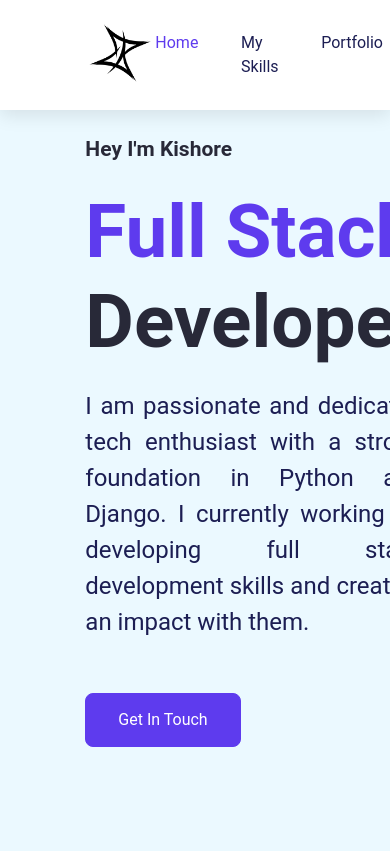
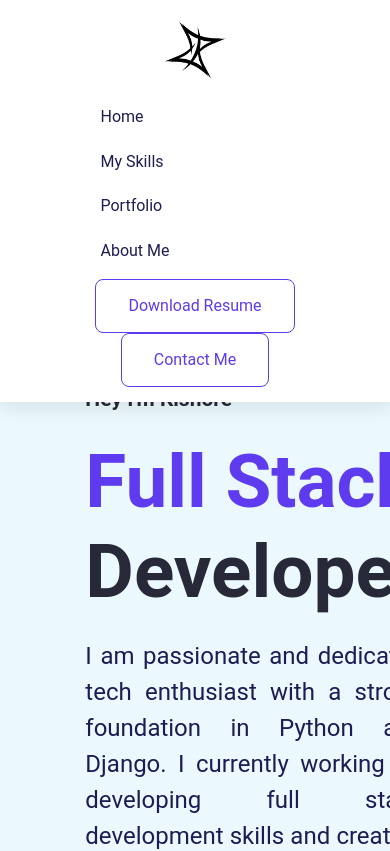
Before and after one commit to Kishore-MK/MyPortfolio, a React (Create React App) app: page / in a window 390 px wide. Shown: the top 851 px of the page. Built offline with nearby package versions, Linux system fonts and the light colour scheme; a web font is replaced by a local one.

Commit message:
added resume link

```diff
--- a/src/App.css
+++ b/src/App.css
@@ -627,7 +627,26 @@ input[type="checkbox"]{
 }
 
 @media (max-width:420px){
+
+
+  .navbar{
+    display: flex;
+    justify-content: space-between;
+    align-items: center;
+    flex-direction: column;
+  }
+
+  .navbar-items > ul{
+    list-style: none;
+    display: flex;
+    align-items: flex-start;
+    flex-direction: column;
+    gap: 20.667px;
+  }
+
+
   .herosection{
+    margin-top: 250px;
     display: flex;
     background-color: var(--bg-shade);
 
--- a/src/App.js
+++ b/src/App.js
@@ -13,7 +13,6 @@ function App() {
           <Homescreen />
           <Routes>
             <Route path="/" element={<Homescreen />}></Route>
-            <Route path="*" element={<div>404 Not found!</div>}></Route>
           </Routes>
         </div>
       </Router>
--- a/src/data/index.json
+++ b/src/data/index.json
@@ -1,4 +1,9 @@
 {
+    "resume":[
+        {
+            "link":"https://drive.google.com/file/d/1-rmVavKsCAC5LjcSqBoWtPOzoAt-VYQB"
+        }
+    ],
     "skills":[
         {
             "id": "1",
--- a/src/pages/home/Aboutme.jsx
+++ b/src/pages/home/Aboutme.jsx
@@ -2,7 +2,7 @@ export default function AboutMe(){
     return(
         <section id="aboutme" className="about-section">
             <div className="about-section-img">
-                <img src="./img/aboutme.png" alt="" />
+                {/* <img src="./img/aboutme.png" alt="" /> */}
             </div>
             <div className="hero-section-content-box">
                 <div className="hero-section-content">
--- a/src/pages/home/navbar.jsx
+++ b/src/pages/home/navbar.jsx
@@ -1,6 +1,6 @@
 import {useState,useEffect} from "react";
 import {Link} from "react-scroll" ;
-
+import data from "../../data/index.json";
 
 function Navbar() {
     const [navActive, setNavActive] = useState(false);
@@ -65,6 +65,9 @@ function Navbar() {
             </ul>
 
         </div>
+        {data?.resume?.map((item) =>(
+            <a href={item.link} target="_blank"><button activeClass="navbar-active-content" spy={true} smooth={true} offset={-70} duration={500} className="btn btn-outline-primary">Download Resume</button></a>
+        ))}
         <Link onClick={closeMenu} activeClass="navbar-active-content" spy={true} smooth={true} offset={-70} duration={500} to="Contact" className="btn btn-outline-primary">Contact Me</Link>
 
 
```
